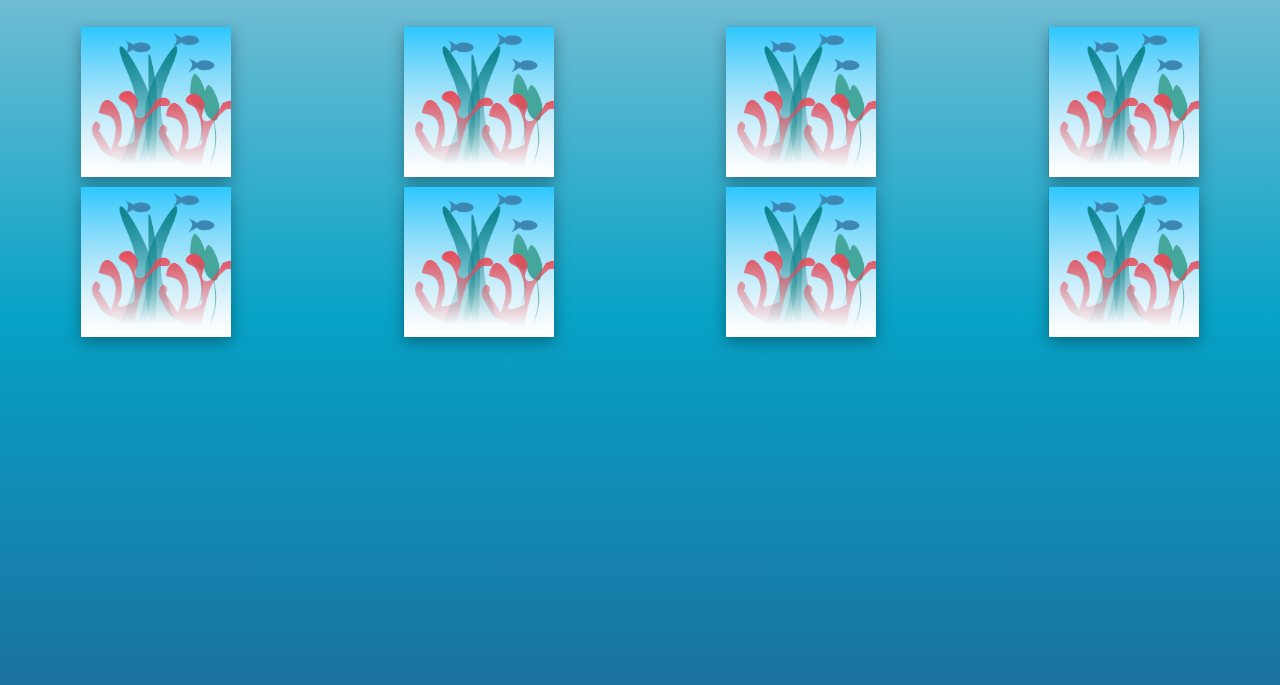
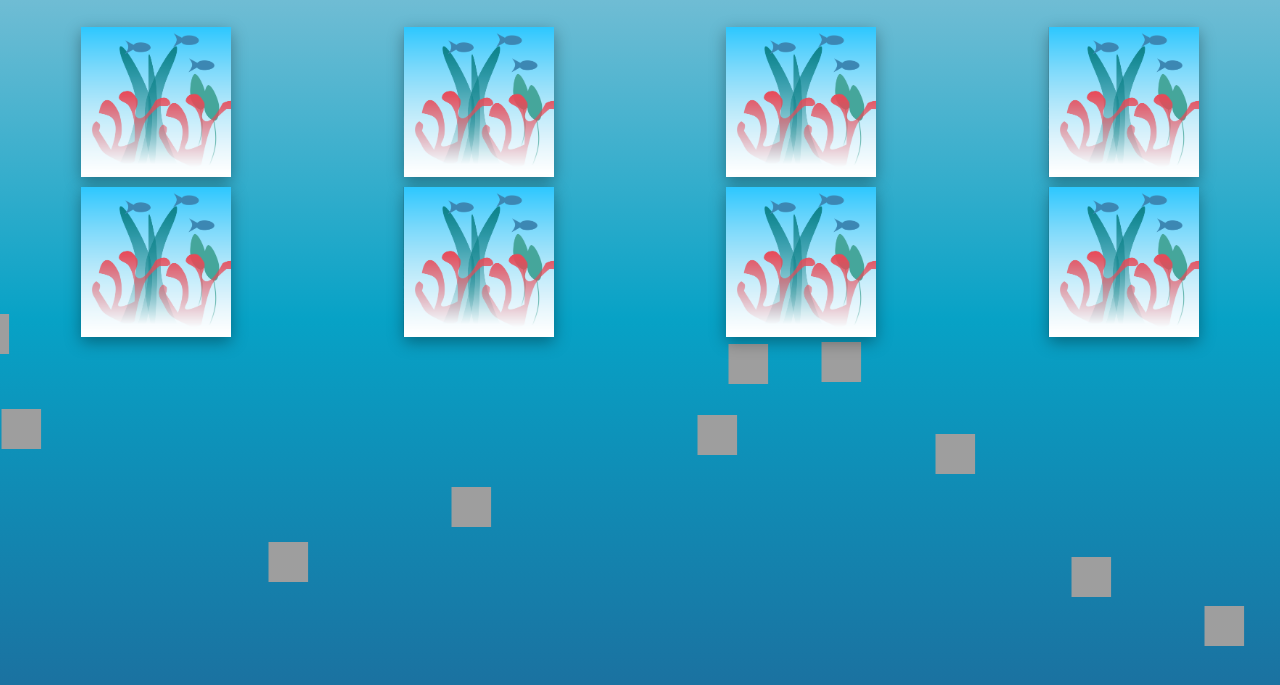
Before and after one commit to Katie201677/JavaScript-Memory-Game, a plain HTML site: page index.html in a window 1280 px wide. Shown: the part 91-776 px from the top of the page. Drawn offline with Linux system fonts and the light colour scheme.

Commit message:
added bubble animation on canvas element

```diff
--- a/assets/styles/_layout.scss
+++ b/assets/styles/_layout.scss
@@ -19,6 +19,7 @@
   gap: 10px;
   grid-template-columns: repeat(2, 1fr);
   justify-content: space-around;
+  position: relative;
 }
 
 @media (min-width: 768px) {
@@ -47,3 +48,10 @@
 .visible {
   display: block;
 }
+
+//canvas bubbles:
+.canvas-container {
+  position: absolute;
+  top: 0;
+  z-index: -1;
+}
--- a/index.html
+++ b/index.html
@@ -74,5 +74,7 @@
     <button class="win-message__button">Play Again?</button>
   </section>
 
+  <div class="canvas-container"></div>
+
 </body>
 </html>
--- a/script.js
+++ b/script.js
@@ -117,3 +117,73 @@ tiles.forEach((tile) => {
 })
 
 button.addEventListener("click", playAgain);
+
+//bubbles animation:
+
+const canvasContainer = document.querySelector(".canvas-container");
+const canvasHeight = document.body.clientHeight;
+const canvasWidth = document.body.clientWidth;
+
+window.addEventListener('resize', () => {
+  canvas.height = document.body.clientHeight;
+  canvas.width = document.body.clientWidth;
+});
+
+canvasContainer.innerHTML = `<canvas class="canvas" width=${canvasWidth} height=${canvasHeight}></canvas>`;
+
+const canvas = document.querySelector(".canvas");
+const ctx = canvas.getContext("2d");
+
+let bubbles = [];
+let frame = 0;
+let yCoord = 1000;
+let xCoord;
+
+const bubbleImage = new Image();
+bubbleImage.src = "assets/images/bubble.png";
+bubbleImage.width = 20;
+bubbleImage.height = 20;
+
+// function to generate random coordinates:
+function generateRandomCoord(min, max) {
+  min = Math.ceil(min);
+  max = Math.floor(max);
+  return Math.floor(Math.random() * (max - min) + min);
+}
+
+// function to populate an array with bubbles, up to a maximum and with randomly generated x coordinate:
+function populateBubbles(max) {
+  for (let i=0; i<max; i++) {
+    xCoord =  generateRandomCoord(0, canvasWidth);
+    yCoord = generateRandomCoord(700, 800);
+    bubbles.push({x: xCoord, y: yCoord});
+  }
+}
+populateBubbles(5);
+
+const drawBubble = (bubbleArray) => {
+  for (let i=0; i<bubbleArray.length; i++) {
+    ctx.drawImage(bubbleImage, bubbleArray[i].x, bubbleArray[i].y, 40, 40);
+  }
+}
+
+const animateBubbles = () => {
+  ctx.clearRect(0, 0, canvas.width, canvas.height);
+
+  // add new ball to array every 13 frames
+  if (frame === 100) {
+    populateBubbles(3);
+  }
+  drawBubble(bubbles);
+
+  // make the bubbles rise:
+  for (let i=0; i<bubbles.length; i++) {
+    bubbles[i].y -= 1;
+    bubbles[i].x -= 0.3;
+  }
+  frame < 100 ? frame++ : frame = 1;
+
+  requestAnimationFrame(animateBubbles);
+}
+
+requestAnimationFrame(animateBubbles);
```
Also changed, not shown: assets/styles/styles.css, 1 other file.
